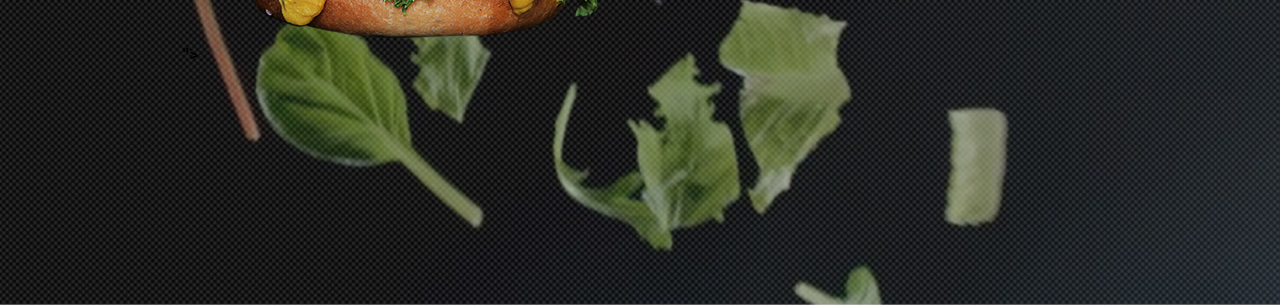
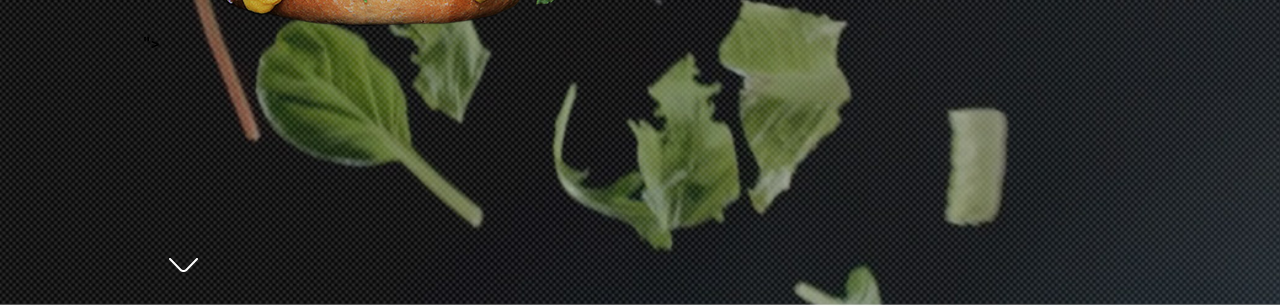
Before and after one commit to SergioBateau/burgers, a plain HTML site: page index.html in a window 1280 px wide. Shown: the part 494-800 px from the top of the page. Drawn offline with Linux system fonts and the light colour scheme; files whose address does not match are found by name.

Commit message:
Add files via upload

```diff
--- a/css/page/index.scss
+++ b/css/page/index.scss
@@ -1,7 +1,7 @@
 $white: #fff;
 $font-size: 13px;
 
-.welcome {
+.hero {
 width: 100%;
 min-height: 100vh;
 background: url('../../img/background/first-background.jpg') no-repeat center center;
@@ -89,4 +89,7 @@ align-items: center;
             }
         }
     }
+    .sidebar {
+
+    }
 }
--- a/index.html
+++ b/index.html
@@ -10,7 +10,9 @@
 </head>
 <body>
     <div class="wrapper">
-        <section class="section welcome">
+        <div class="maincontent">
+            <section class="section hero">
+                <div class="container">
                     <div class="header">
                         <div class="logo">
                             <a href="#" class="logo__image"></a>
@@ -51,8 +53,14 @@
                             <p class="slogan__text">натуральные бургеры</p>
                         </div>
                     </div>
-            <div class="sidebar"></div>
+                    <div class="sidebar">
+                        <a href="#" class="sidebar__link">
+                            <img src="./img/first section/arrow-scroll.png" alt="Скролл">
+                        </a>
+                    </div>
+                </div>
             </section>
+        </div>
     </div>
 </body>
 </html>
```
Also changed, not shown: css/layout/base.scss (line endings or trailing spaces), css/layout/fonts.scss (line endings or trailing spaces), css/main.scss (line endings or trailing spaces), css/page/index.css, img/first section/arrow-scroll.png (added). Lines whose indentation alone changed are shown as unchanged.
